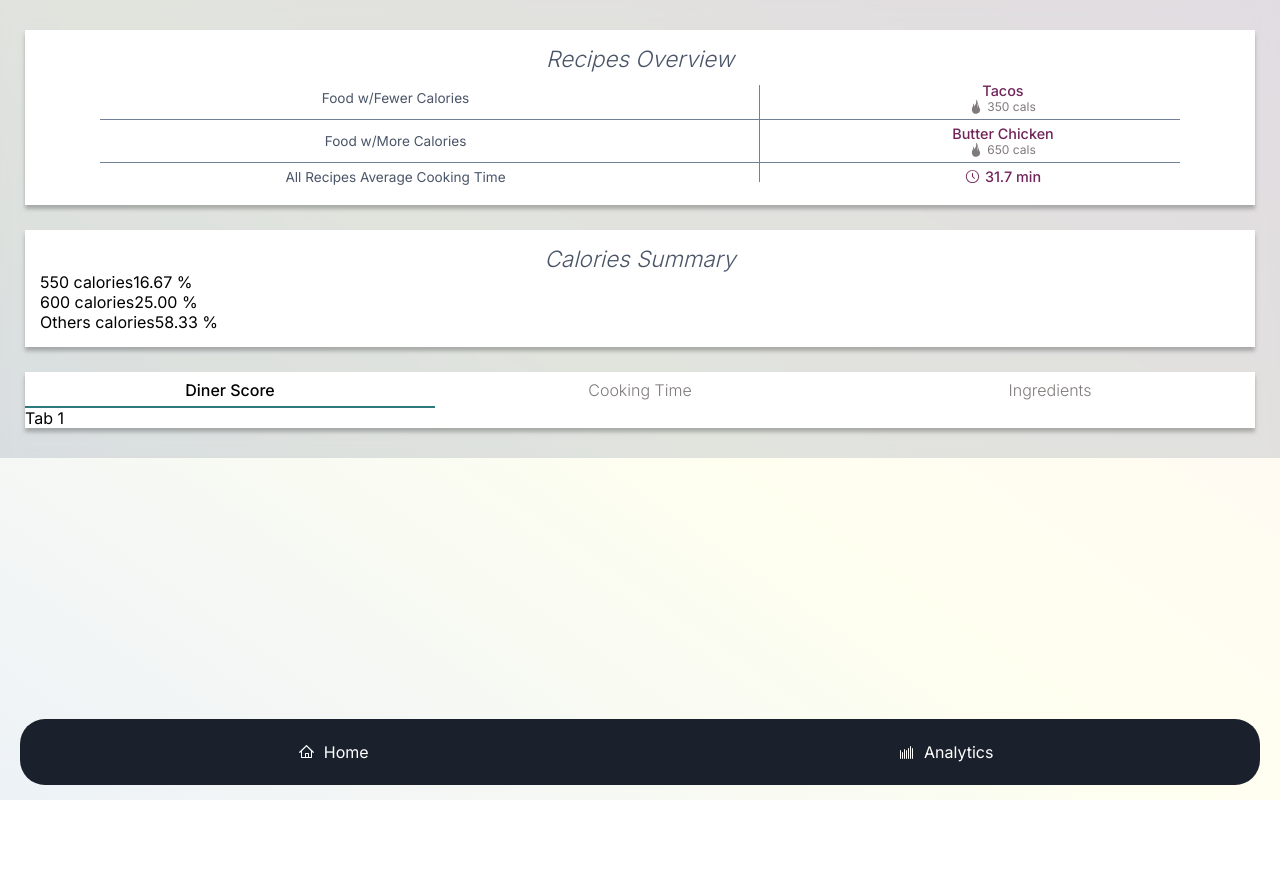
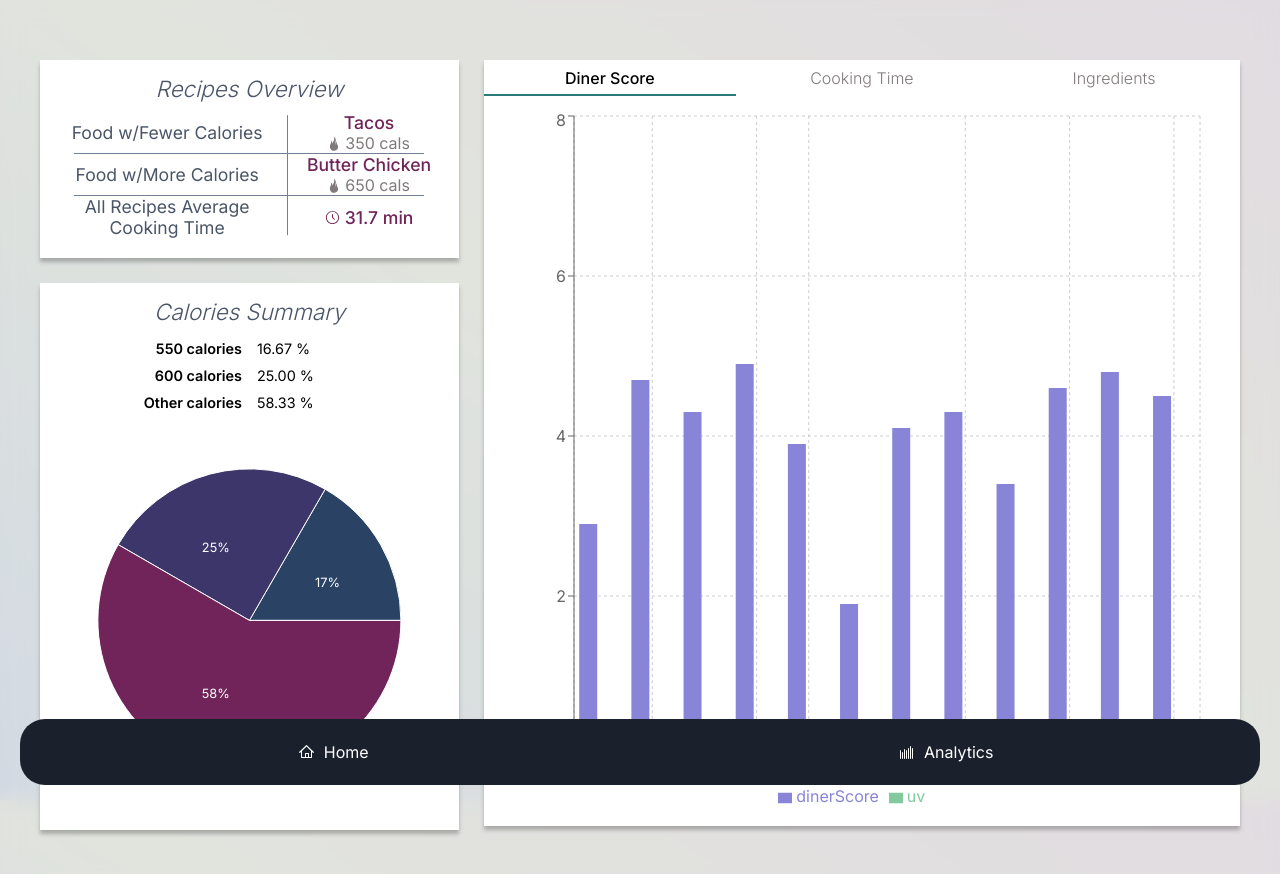
Before and after one commit to alejandrogonzalz/food-review-project, a React (Vite) app: page /analytics in a window 1280 px wide. Shown: the top 874 px of the page. Before the commit the page ends 800 px from the top, so only its background shows below. Built offline with nearby package versions, Linux system fonts and the light colour scheme.

Commit message:
responsive charts

```diff
--- a/src/analytics/dashboard.module.scss
+++ b/src/analytics/dashboard.module.scss
@@ -5,4 +5,31 @@
   padding: 30px 25px;
   display: grid;
   gap: 25px;
+  grid-template-columns: 1fr;
 }
+
+/// ***************************
+/// BREAKPOINTS
+/// ***************************
+
+@media screen and (min-width: $breakpoint-laptop) {
+  .main_grid {
+    grid-template-columns: 2fr 1fr;
+  }
+}
+
+@media screen and (min-width: $breakpoint-desktop) {
+  .main_grid {
+    display: flex;
+    padding: 60px 40px;
+  }
+  .overview_container {
+    display: flex;
+    flex-direction: column;
+    gap: 25px;
+  }
+  .main_graph_container {
+    flex: 1;
+    height: 100%;
+  }
+}
--- a/src/analytics/dashboard.tsx
+++ b/src/analytics/dashboard.tsx
@@ -17,15 +17,26 @@
 import classes from "./dashboard.module.scss";
 import { RecipesOverview, CaloriesSummary } from "./sections/overview";
 import { MainGraphs } from "./sections/mainGraphs";
+import { useScreenWidth } from "../app/AppContext";
 
 export const Dashboard = () => {
   // useEffect(() => {
   //   console.log(calories);
   // }, []);
+  const screenWidth = useScreenWidth();
   return (
     <div className={classes.main_grid}>
-      <RecipesOverview />
-      <CaloriesSummary />
+      {screenWidth >= 1200 ? (
+        <div className={classes.overview_container}>
+          <RecipesOverview />
+          <CaloriesSummary />
+        </div>
+      ) : (
+        <>
+          <RecipesOverview />
+          <CaloriesSummary />
+        </>
+      )}
       <MainGraphs />
     </div>
   );
--- a/src/analytics/sections/mainGraphs.module.scss
+++ b/src/analytics/sections/mainGraphs.module.scss
@@ -25,7 +25,7 @@
 
   &:hover {
     cursor: pointer;
-    background-color: rgba(40, 43, 43, 0.151);
+    background-color: rgba(1, 56, 56, 0.151);
   }
 }
 
@@ -52,3 +52,32 @@
 .tab3 {
   left: calc(100% / 3 * 2);
 }
+
+.tab_content {
+  width: 100%;
+}
+
+.chart_container {
+  height: 700px;
+  width: 100%;
+  background-color: white;
+}
+
+/// ***************************
+/// BREAKPOINTS
+/// ***************************
+
+@media screen and (min-width: $breakpoint-laptop) {
+  .section {
+    grid-column: span 2;
+    margin-bottom: 80px;
+  }
+}
+
+@media screen and (min-width: $breakpoint-desktop) {
+  .section {
+    flex: 1;
+    height: 100%;
+    margin: 0;
+  }
+}
--- a/src/analytics/sections/mainGraphs.tsx
+++ b/src/analytics/sections/mainGraphs.tsx
@@ -3,6 +3,20 @@ import * as Tabs from "@radix-ui/react-tabs";
 import * as Separator from "@radix-ui/react-separator";
 import { clsx } from "clsx";
 import { useEffect, useState } from "react";
+
+import {
+  BarChart,
+  Bar,
+  Rectangle,
+  XAxis,
+  YAxis,
+  CartesianGrid,
+  Tooltip,
+  Legend,
+  ResponsiveContainer,
+} from "recharts";
+
+import { foodArr } from "../../dummyData.js";
 
 export const MainGraphs = () => {
   const [active, setActive] = useState<string>("tab1");
@@ -12,8 +26,11 @@ export const MainGraphs = () => {
   }, [active]);
 
   return (
-    <section className={classes.section}>
-      <Tabs.Root value={active} onValueChange={setActive}>
+    <Tabs.Root
+      value={active}
+      onValueChange={setActive}
+      className={classes.section}
+    >
       <Tabs.List className={classes.tab_list}>
         <Tabs.Trigger
           value="tab1"
@@ -49,16 +66,61 @@ export const MainGraphs = () => {
           })}
         />
       </Tabs.List>
-        <Tabs.Content value="tab1" className={classes.tab_content}>
-          Tab 1
+      <Tabs.Content
+        value="tab1"
+        className={classes.tab_content}
+        style={{ padding: "15px 10px" }}
+      >
+        <div className={classes.chart_container}>
+          <DinerScore />
+        </div>
       </Tabs.Content>
-        <Tabs.Content value="tab2" className={classes.tab_content}>
+      <Tabs.Content
+        value="tab2"
+        className={classes.tab_content}
+        style={{ padding: "15px 10px" }}
+      >
         Tab 2
       </Tabs.Content>
-        <Tabs.Content value="tab3" className={classes.tab_content}>
+      <Tabs.Content
+        value="tab3"
+        className={classes.tab_content}
+        style={{ padding: "15px 10px" }}
+      >
         Tab 3
       </Tabs.Content>
     </Tabs.Root>
-    </section>
   );
 };
+
+const DinerScore = () => {
+  return (
+    <ResponsiveContainer width="100%" height="100%">
+      <BarChart
+        data={foodArr}
+        margin={{
+          top: 5,
+          right: 30,
+          left: 20,
+          bottom: 5,
+        }}
+      >
+        <CartesianGrid strokeDasharray="3 3" />
+        <XAxis dataKey="title" />
+        <YAxis />
+        <Tooltip />
+        <Legend />
+        <Bar
+          dataKey="dinerScore"
+          fill="#8884d8"
+          activeBar={<Rectangle fill="pink" stroke="blue" />}
+        />
+        <Bar
+          dataKey="uv"
+          fill="#82ca9d"
+          activeBar={<Rectangle fill="gold" stroke="purple" />}
+        />
+      </BarChart>
+    </ResponsiveContainer>
+  );
+};
--- a/src/analytics/sections/overview.module.scss
+++ b/src/analytics/sections/overview.module.scss
@@ -5,6 +5,11 @@
 .section_1,
 .section_2 {
   @include Section();
+}
+
+.section_1 {
+  display: flex;
+  flex-direction: column;
 }
 
 .title {
@@ -16,6 +21,8 @@
   margin: 10px 0 5px;
   display: grid;
   gap: 5px;
+  align-items: center;
+  flex: 1;
 }
 
 .container {
@@ -85,3 +92,83 @@
     color: $gray;
   }
 }
+
+// ****************** //
+// Calories OverView
+// ****************** //
+.calories_content {
+  margin-top: 15px;
+  display: flex;
+  flex-direction: column;
+  gap: 15px;
+  width: 100%;
+}
+
+.text_container {
+  display: flex;
+  flex-direction: column;
+  justify-content: space-around;
+  row-gap: 10px;
+}
+.text_item {
+  display: flex;
+  flex-direction: row;
+  gap: 15px;
+}
+.label {
+  font-weight: 600;
+  flex: 1;
+  text-align: right;
+  font-size: 0.9rem;
+}
+.percentages {
+  flex: 1;
+  font-size: 0.9rem;
+}
+
+.pie_chart_wrapper {
+  aspect-ratio: 1;
+  height: 180px;
+}
+
+/// ***************************
+/// BREAKPOINTS
+/// ***************************
+
+@media screen and (min-width: $breakpoint-laptop) {
+  .main_wrapper {
+    gap: 0;
+  }
+  .calories_content {
+    flex-direction: row;
+  }
+  .text_container,
+  .pie_chart_wrapper {
+    flex: 1;
+  }
+  .pie_chart_wrapper {
+    height: 200px;
+  }
+
+  .subtitle {
+    font-size: 1.1rem;
+  }
+  .primary_value {
+    font-size: 1.1rem;
+  }
+  .secondary_value_container span {
+    font-size: 1rem;
+  }
+}
+
+@media screen and (min-width: $breakpoint-desktop) {
+  .section_1 {
+    flex: 0.5;
+  }
+  .section_2 {
+    flex: 1;
+  }
+  .calories_content {
+    flex-direction: column;
+  }
+}
--- a/src/analytics/sections/overview.tsx
+++ b/src/analytics/sections/overview.tsx
@@ -12,7 +12,8 @@ import { ClockIcon } from "@radix-ui/react-icons";
 import * as Separator from "@radix-ui/react-separator";
 
 import { calories, totalRecipes } from "../../dummyData.js";
-// import { PieChart, Pie, ResponsiveContainer } from "recharts";
+import { PieChart, Pie, ResponsiveContainer, Cell } from "recharts";
+// import { useScreenWidth } from "../../app/AppContext.js";
 
 export const RecipesOverview = () => {
   return (
@@ -58,24 +59,75 @@ export const RecipesOverview = () => {
   );
 };
 
+const PIE_COLORS = ["#2a4365", "#3c366b", "#702459"];
+
+const RADIAN = Math.PI / 180;
+
+const renderCustomizedLabel = ({
+  cx,
+  cy,
+  midAngle,
+  innerRadius,
+  outerRadius,
+  percent,
+}) => {
+  const radius = innerRadius + (outerRadius - innerRadius) * 0.5;
+  const x = cx + radius * Math.cos(-midAngle * RADIAN);
+  const y = cy + radius * Math.sin(-midAngle * RADIAN);
+
+  return (
+    <text
+      x={x}
+      y={y}
+      fill="white"
+      textAnchor={x > cx ? "start" : "end"}
+      dominantBaseline="central"
+      style={{ fontSize: "0.8rem" }}
+    >
+      {`${(percent * 100).toFixed(0)}%`}
+    </text>
+  );
+};
+
 export const CaloriesSummary = () => {
   return (
     <section className={classes.section_2}>
       <h2 className={classes.title}>Calories Summary</h2>
-      <div>
-        <div>
+      <div className={classes.calories_content}>
+        <div className={classes.text_container}>
           {calories.map((item, index) => (
-            <div key={`${item.name}-${index}`}>
-              <span>{item.name} calories</span>
-              <span>{((item.value / totalRecipes) * 100).toFixed(2)} %</span>
+            <div key={`${item.name}-${index}`} className={classes.text_item}>
+              <span className={classes.label}>{item.name} calories</span>
+              <span className={classes.percentages}>
+                {((item.value / totalRecipes) * 100).toFixed(2)} %
+              </span>
             </div>
           ))}
+        </div>
+
+        <div className={classes.pie_chart_wrapper}>
+          <ResponsiveContainer width="100%" height="100%">
+            <PieChart>
+              <Pie
+                data={calories}
+                dataKey="value"
+                cx="50%"
+                cy="50%"
+                fill="#8884d8"
+                label={renderCustomizedLabel}
+                labelLine={false}
+              >
+                {calories.map((_, index) => (
+                  <Cell
+                    key={`cell-${index}`}
+                    fill={PIE_COLORS[index % PIE_COLORS.length]}
+                  />
+                ))}
+              </Pie>
+            </PieChart>
+          </ResponsiveContainer>
         </div>
       </div>
     </section>
   );
 };
-
-//   <ResponsiveContainer>
-//     <PieChart>{/* <Pie /> */}</PieChart>
-//   </ResponsiveContainer>;
--- a/src/dummyData.js
+++ b/src/dummyData.js
@@ -58,6 +58,8 @@ const foodArr = [
       "Broccoli",
       "Carrots",
       "Sesame seeds",
+      // Shared ingredient
+      "Soy sauce",
     ],
     calories: 600,
     dinerScore: 4.3,
@@ -74,6 +76,7 @@ const foodArr = [
       "Ground beef",
       "Lettuce",
       "Tomatoes",
+      // Shared ingredient
       "Cheese",
       "Salsa",
     ],
@@ -94,13 +97,15 @@ const foodArr = [
     description:
       "Delicious chicken skewers grilled and glazed with a savory soy-based sauce.",
   },
+  // Additional meals with shared ingredients
   {
     id: 5,
     title: "Grilled Chicken Salad",
     cookingTime: 20,
     ingredients: [
       "Grilled chicken breast",
-      "Mixed greens",
+      // Shared ingredient
+      "Lettuce",
       "Cherry tomatoes",
       "Cucumber",
       "Feta cheese",
@@ -119,9 +124,10 @@ const foodArr = [
     ingredients: [
       "Sushi rice",
       "Nori seaweed",
+      // Shared ingredient
+      "Cucumber",
       "Carrot",
       "Bell pepper",
-      "Cucumber",
       "Avocado",
       "Soy sauce",
       "Wasabi",
@@ -140,8 +146,9 @@ const foodArr = [
       "Lasagna noodles",
       "Ground beef",
       "Tomato sauce",
+      // Shared ingredient
+      "Mozzarella cheese",
       "Ricotta cheese",
-      "Mozzarella cheese",
     ],
     calories: 600,
     dinerScore: 4.3,
@@ -163,7 +170,7 @@ const foodArr = [
       "Lemon wedges",
     ],
     calories: 500,
-    dinerScore: 2.4,
+    dinerScore: 3.4,
     image: FISH_AND_CHIPS,
     description:
       "Classic fish and chips with crispy battered white fish fillets, golden fries, and a side of lemon wedges.",
@@ -182,7 +189,7 @@ const foodArr = [
       "Ginger",
     ],
     calories: 650,
-    dinerScore: 4.2,
+    dinerScore: 4.6,
     image: BUTTER_CHICKEN,
     description:
       "Butter chicken - a rich and creamy Indian dish with tender chicken cooked in a flavorful tomato and butter sauce.",
@@ -192,9 +199,10 @@ const foodArr = [
     title: "Japanese Curry",
     cookingTime: 35,
     ingredients: [
+      // Shared ingredient
+      "Carrots",
       "Chicken or vegetables",
       "Japanese curry roux",
-      "Carrots",
       "Potatoes",
       "Onions",
     ],
@@ -246,7 +254,7 @@ for (const key in obj) {
     i++;
   }
 }
-calories.push({ name: "Others", value: i });
+calories.push({ name: "Other", value: i });
 
 const sortedCalories = Object.keys(obj).sort((a, b) => a - b);
 const maxCalories = Math.max(sortedCalories[sortedCalories.length - 1]);
```
Lines whose indentation alone changed are shown as unchanged.
